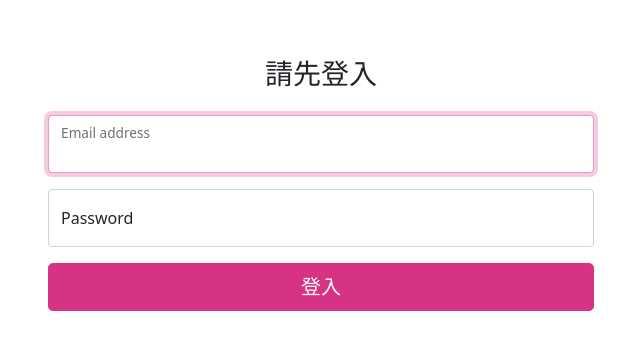
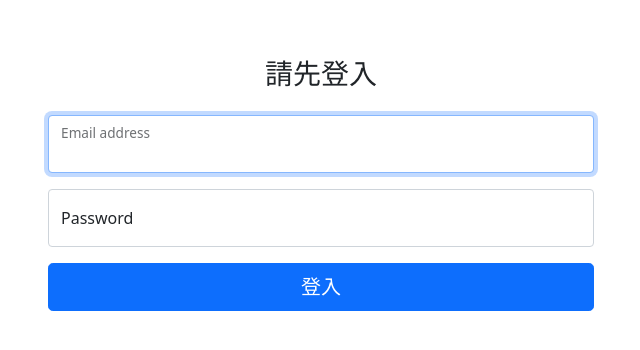
Before and after one commit to hyxfish27/hex-vue-project-week7, a Vue app: page /#/ in a window 1280 px wide. Shown: the part 216-566 px from the top of the page, without its empty margins (319-959 px from the left). Built offline with nearby package versions, Linux system fonts and the light colour scheme; what @vee-validate/i18n would draw is missing.

Commit message:
細節微調

```diff
--- a/src/assets/stylesheets/helpers/_variables.scss
+++ b/src/assets/stylesheets/helpers/_variables.scss
@@ -67,8 +67,8 @@ $colors: (
 // scss-docs-end colors-map
 
 // scss-docs-start theme-color-variables
-// $primary:       $blue !default;
-$primary: $pink !default;
+$primary: $blue !default;
+// $primary: $pink !default;
 $secondary: $gray-600 !default;
 $success: $green !default;
 $info: $cyan !default;
--- a/src/main.js
+++ b/src/main.js
@@ -13,8 +13,6 @@ import axios from 'axios'
 import VueAxios from 'vue-axios'
 import App from './App.vue'
 import router from './router'
-
-// import { BootstrapIconsPlugin } from 'bootstrap-icons-vue'
 
 Object.keys(AllRules).forEach((rule) => {
   defineRule(rule, AllRules[rule])
@@ -35,7 +33,6 @@ app.component('Form', Form)
 app.component('Field', Field)
 app.component('ErrorMessage', ErrorMessage)
 
-// app.use(BootstrapIconsPlugin)
 app.use(router)
 app.use(VueAxios, axios)
 app.mount('#app')
```
